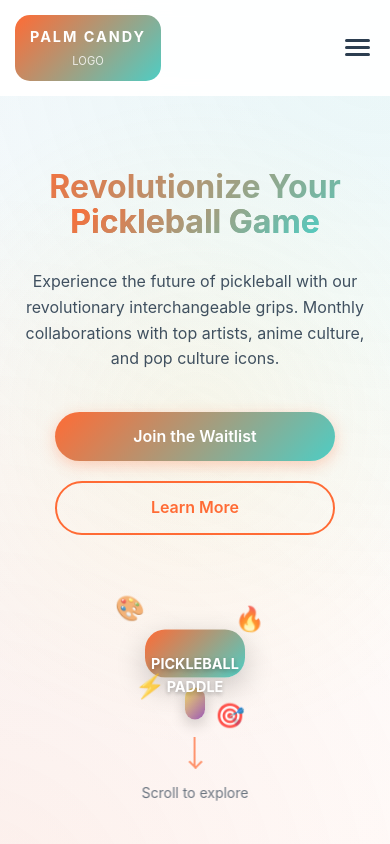
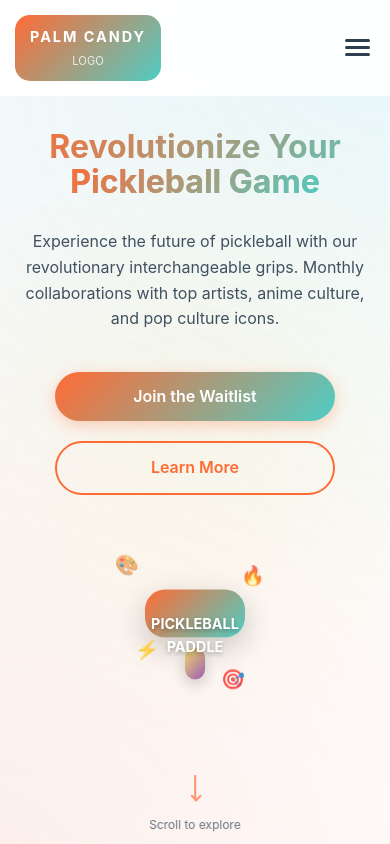
Before and after one commit to qcopeland45/palm-candy, a React (Vite) app: page / in a window 390 px wide. Shown: the top 844 px of the page. Built offline with nearby package versions, Linux system fonts and the light colour scheme.

Commit message:
Fix mobile layout: prevent scroll indicator overlap with paddle on small screens

```diff
--- a/src/components/Hero.css
+++ b/src/components/Hero.css
@@ -319,6 +319,10 @@
   .floating-element {
     font-size: 1.5rem;
   }
+
+  .hero-scroll-indicator {
+    bottom: 20px;
+  }
 }
 
 @media (max-width: 480px) {
@@ -343,6 +347,7 @@
   .paddle-placeholder {
     width: 200px;
     height: 200px;
+    margin-bottom: 60px; /* Add space below paddle for scroll indicator */
   }
 
   .paddle-image {
@@ -359,4 +364,34 @@
     width: 20px;
     height: 40px;
   }
+
+  .hero-scroll-indicator {
+    bottom: 15px;
+    font-size: 12px;
+  }
+
+  .scroll-arrow {
+    height: 25px;
+  }
+
+  .scroll-arrow::after {
+    width: 6px;
+    height: 6px;
+    left: -2px;
+  }
 }
+
+/* iPhone-specific adjustments */
+@media (max-width: 390px) {
+  .paddle-placeholder {
+    margin-bottom: 80px; /* Even more space on very small screens */
+  }
+
+  .hero-scroll-indicator {
+    bottom: 10px;
+  }
+
+  .floating-element {
+    font-size: 1.2rem;
+  }
+}
```
